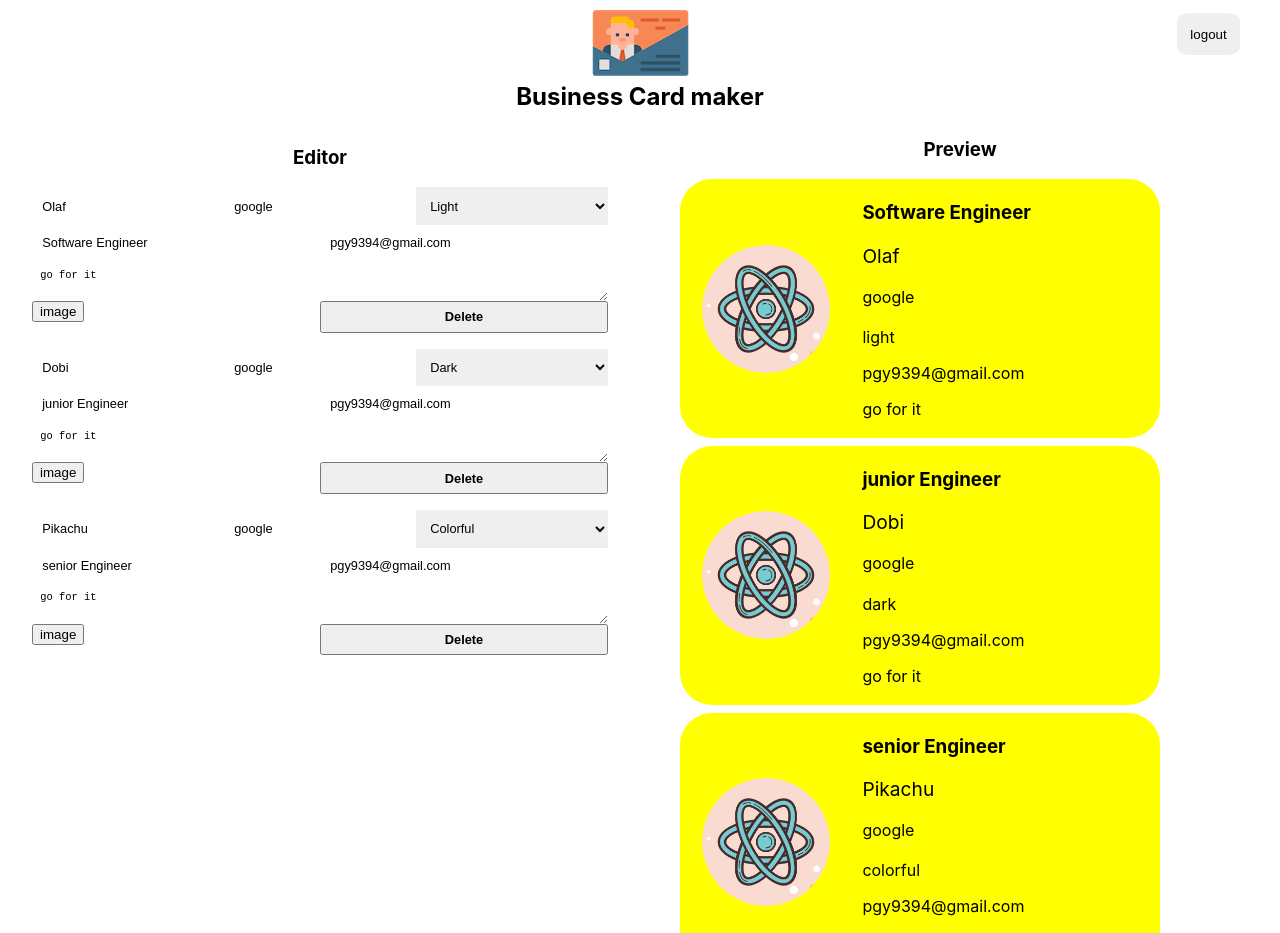
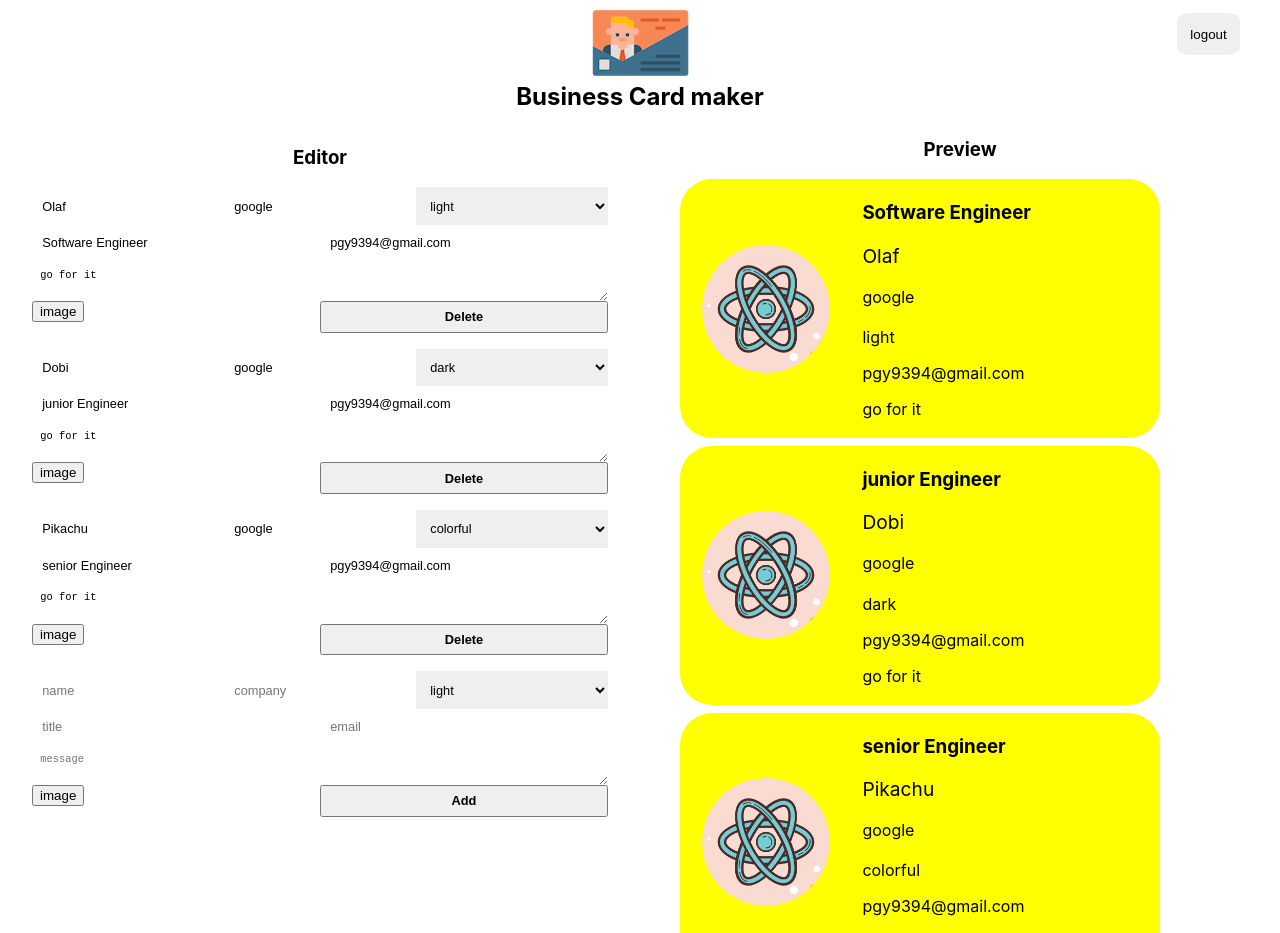
Before and after one commit to YYOngYYong/card-maker, a React (Create React App) app: page /maker in a window 1280 px wide. Shown: the top 933 px of the page. Built offline with nearby package versions, Linux system fonts and the light colour scheme; no server answers; sample sign-in values are in the browser's storage.

Commit message:
add Card component

```diff
--- /dev/null
+++ b/src/components/card_add_form/card_add_form.jsx
@@ -0,0 +1,55 @@
+import React, { useRef } from "react";
+import ImageInput from "../../image_file_input/image_file_input";
+import Button from "../button/button";
+import styles from "./card_add_form.module.css";
+
+
+const CardAddForm = ({onAdd}) => {
+
+  const formRef = useRef();
+  const nameRef = useRef();
+  const companyRef = useRef();
+  const themeRef = useRef();
+  const titleRef = useRef();
+  const emailRef = useRef();
+  const messageRef = useRef();
+
+  const onSubmit = (event)=>{
+    event.preventDefault();
+    const card = {
+      id: Date.now(),
+      name: nameRef.current.value || '',
+      company: companyRef.current.value || '',
+      theme: themeRef.current.value,
+      title: titleRef.current.value || '',
+      email: emailRef.current.value || '',
+      message: messageRef.current.value || '',
+      fileName: '',
+      fileURL: '',
+    }
+    formRef.current.reset();
+    onAdd(card);
+
+
+  };
+  return (
+    <form ref = {formRef} className={styles.form}>
+      <input ref={nameRef} className={styles.input} type="text" name="name" placeholder="name"/>
+      <input ref={companyRef} className={styles.input} type="text" name="company" placeholder="company"/>
+      <select ref={themeRef} className={styles.select} type="text" name="theme" placeholder="theme">
+        <option placeholder="light">light</option>
+        <option placeholder="dark">dark</option>
+        <option placeholder="colorful">colorful</option>
+      </select>
+      <input ref={titleRef} className={styles.input} type="text" name="title" placeholder="title"/>
+      <input ref={emailRef} className={styles.input} type="text" name="email" placeholder="email"/>
+      <textarea ref={messageRef} className={styles.textarea} name="message" placeholder="message"></textarea>
+      <div className={styles.fileInput}>
+        <ImageInput/>
+      </div>
+      <Button name="Add" onClick={onSubmit}/>
+    </form>
+  );
+};
+
+export default CardAddForm;
--- /dev/null
+++ b/src/components/card_add_form/card_add_form.module.css
@@ -0,0 +1,38 @@
+@value makerBlack,makerWhite from '../../common/colors.css';
+
+.form {
+  display: flex;
+  flex-wrap: wrap;
+  width: 100%;
+  margin-bottom: 1em;
+  border: 0;
+  background: makerWhite;
+}
+
+.input,
+.textarea,
+.select,
+.button,
+.fileInput {
+  font-size: 0.8em;
+  width: 100%;
+  border: 0;
+  padding: 0.8em;
+  background: makerWhite;
+  border-right: 1px solid makerBlack;
+  border-bottom: 1px solid makerBlack;
+}
+
+.input,
+.select {
+  flex: 1 1 30%;
+}
+
+.fileInput {
+  flex: 1 1 50%;
+  padding: 0;
+}
+
+.textarea {
+  flex-basis: 100%;
+}
--- a/src/components/card_editor/card_editor.jsx
+++ b/src/components/card_editor/card_editor.jsx
@@ -16,7 +16,7 @@
     fileURL,
   } = card;
 
-  const onSubmit = ()=>{
+  const onSubmit = (event)=>{
 
   };
   return (
@@ -24,9 +24,9 @@
       <input className={styles.input} type="text" name="name" value={name}/>
       <input className={styles.input} type="text" name="company" value={company}/>
       <select className={styles.select} type="text" name="name" value={theme}>
-        <option value="light">Light</option>
-        <option value="dark">Dark</option>
-        <option value="colorful">Colorful</option>
+        <option value="light">light</option>
+        <option value="dark">dark</option>
+        <option value="colorful">colorful</option>
       </select>
       <input className={styles.input} type="text" name="title" value={title}/>
       <input className={styles.input} type="text" name="email" value={email}/>
--- a/src/components/editor/editor.jsx
+++ b/src/components/editor/editor.jsx
@@ -1,13 +1,15 @@
 import React from "react";
+import CardAddForm from "../card_add_form/card_add_form";
 import Card_editor from "../card_editor/card_editor";
 import styles from "./editor.module.css";
 
-const Editor = ({ cards }) => (
+const Editor = ({ cards,addCard }) => (
   <section className={styles.editor}>
     <h1 className={styles.title}>Editor</h1>
     {cards.map((card) => (
-      <Card_editor card={card} />
+      <Card_editor id={card.id} card={card} />
     ))}
+    <CardAddForm onAdd={addCard}/>
   </section>
 );
 
--- a/src/components/maker/maker.jsx
+++ b/src/components/maker/maker.jsx
@@ -56,11 +56,16 @@
       }
     });
   });
+
+  const addCard = (card)=>{
+    const updates = [...cards,card];
+    setCards(updates);
+  }
   return (
     <section className={styles.maker}>
       <Header onLogout={onLogout} />
       <div className={styles.container}>
-        <Editor cards={cards} />
+        <Editor cards={cards} addCard={addCard}/>
         <Preview cards={cards} />
       </div>
       <Footer />
```
